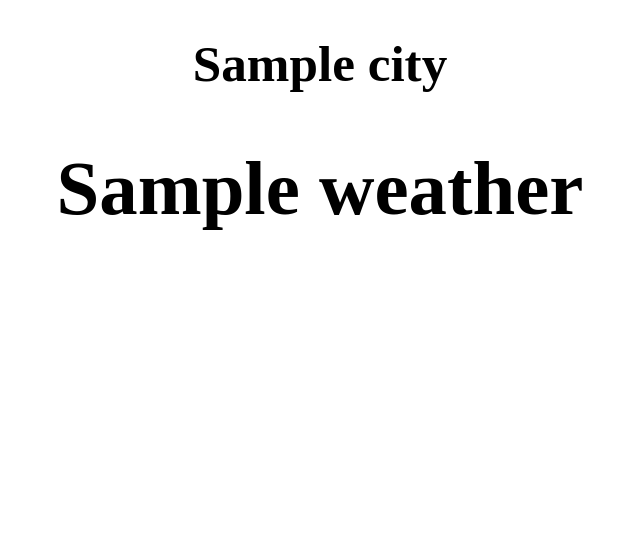
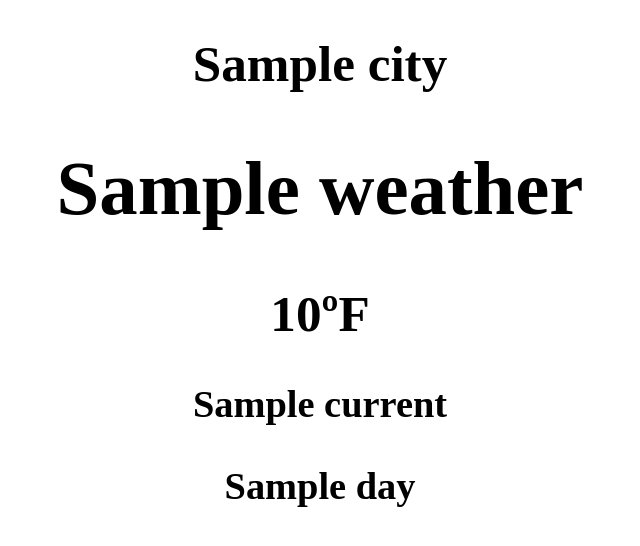
Before and after one commit to TheFireFerret/rain, a Flask app: template templates/index.html in a window 1280 px wide. Shown: the top 546 px of the page, without its empty margins (320-960 px from the left). Run offline with Flask 2, Linux system fonts and the light colour scheme; the template is opened without the code that fills it: most values are stand-ins (such as "Sample title", 1, 10 or a date in 2020).

Commit message:
added some day data and the current temp

```diff
--- a/app.py
+++ b/app.py
@@ -20,6 +20,8 @@ def get_weather():
     else:
         ip = request.remote_addr
 
+    ip = "2601:602:9804:4396:8d29:6f17:a182:e8ed"
+
     list = []
 
     r = requests.get(url+ip)
@@ -36,11 +38,17 @@ def get_weather():
         list.append(emojify(":umbrella: It's Raining :umbrella:"))
 
     list.append(json_obj['city'])
+    list.append(forecast.minutely().summary)
+    list.append(forecast.hourly().summary)
+    list.append(forecast.currently().temperature)
+
+
     return list
 
 @app.route('/')
 def home_page():
-	return render_template('index.html', weather = get_weather()[0], city = get_weather()[1])
+    list = get_weather()
+    return render_template('index.html', weather = list[0], city = list[1], current = list[2], day = list[3], temp = list[4])
 
 #@app.route('/room/<string:groupKey>')
 #def group_id_path(groupKey):
--- a/templates/index.html
+++ b/templates/index.html
@@ -8,7 +8,7 @@
     <meta name="description" content="">
     <meta name="author" content="">
 
-    <title>Is it raining</title>
+    <title>Is It Raining?</title>
 </head>
 
 <style>
@@ -23,11 +23,21 @@
         font-size: 16px;
         font-size: 4vw;
     }
+
+    .day {
+        text-align: center;
+        font-size: 16px;
+        font-size: 3vw;
+    }
 </style>
 
 <body>
 <h1 class="city">{{city}}</h1>
 <h1 class="weather">{{weather}}</h1>
+<h1 class="city">{{temp}}ºF</h1>
+<h3 class="day">{{current}}</h3>
+<h3 class="day">{{day}}</h3>
+
 </body>
 
 </html>
```
